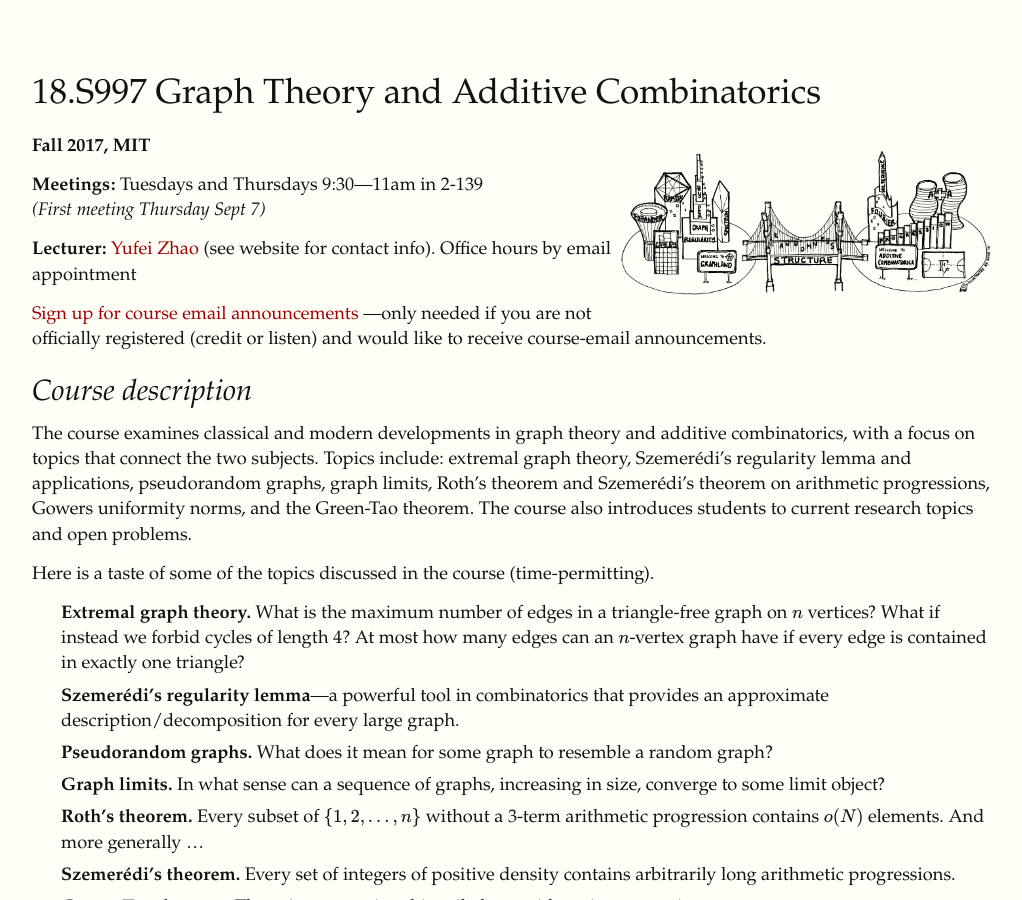
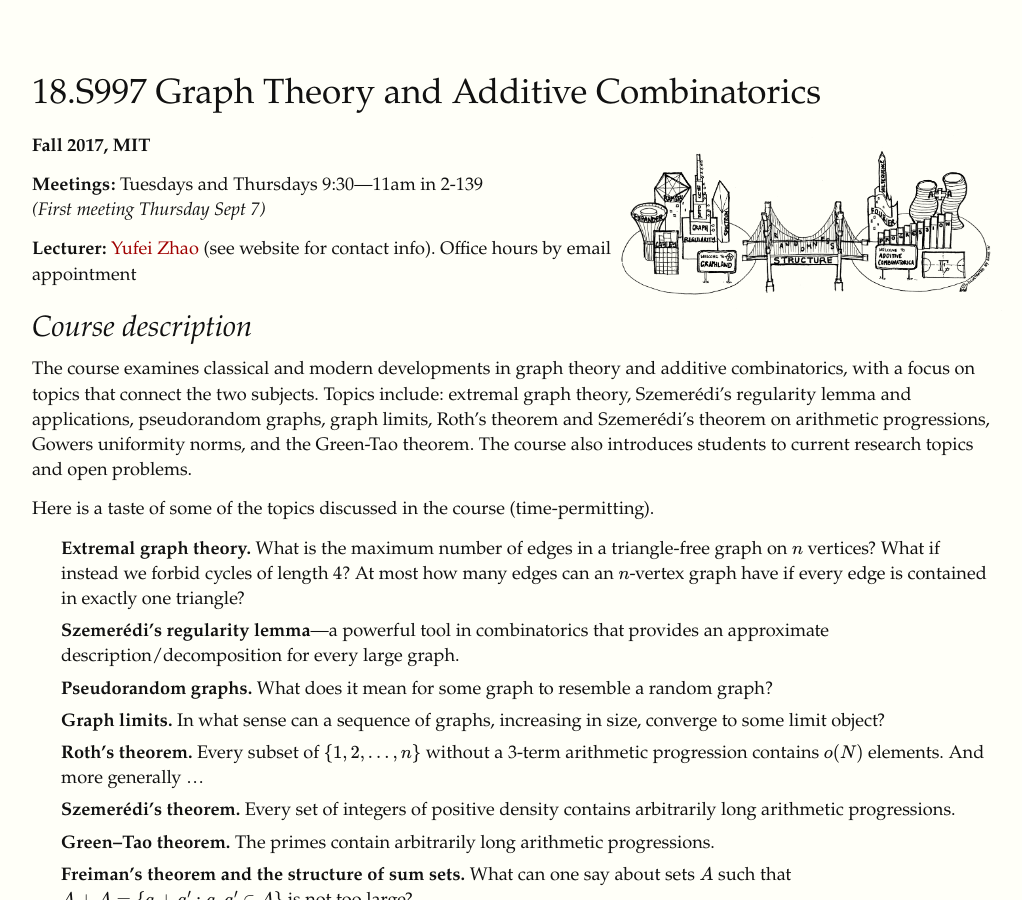
Before and after one commit to yufeizhao/yufeizhao.github.io, a Jekyll site: the page built from gtac/index.md, in a window 1280 px wide and 900 px high. Shown: the whole window, without its empty margins (123-1145 px from the left). Built offline with Jekyll 4.4.1, drawn with Linux system fonts in a browser that asks for light colours; nearby versions of some CDN libraries; formulas are drawn with MathJax 3.

Commit message:
removed sign up

```diff
--- a/gtac/index.md
+++ b/gtac/index.md
@@ -16,8 +16,6 @@ description: "MIT Fall 2017. 18.S997 Special Subject: Graph Theory and Additive
 _(First meeting Thursday Sept 7)_
 
 **Lecturer:** [Yufei Zhao](http://yufeizhao.com) (see website for contact info). Office hours by email appointment
-
-[Sign up for course email announcements](https://goo.gl/forms/IHD6blF6oyC6FGEP2) ---only needed if you are not officially registered (credit or listen) and would like to receive course-email announcements.
 
 ## Course description
 
```
